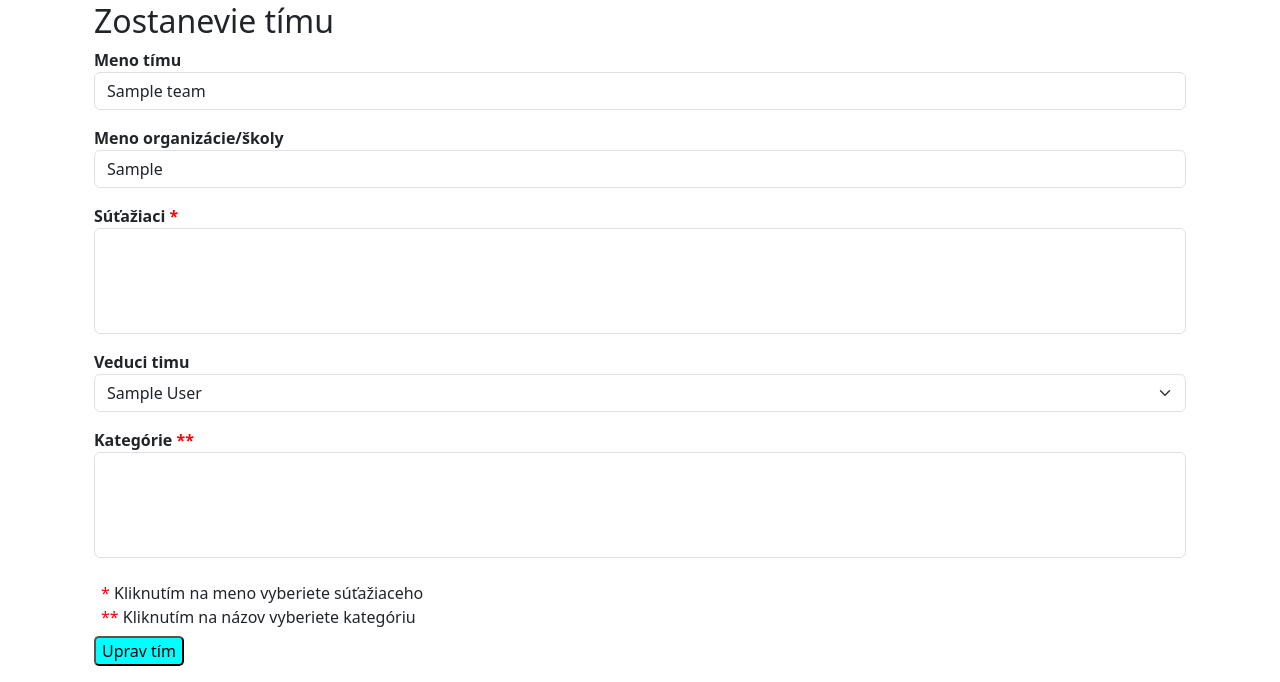
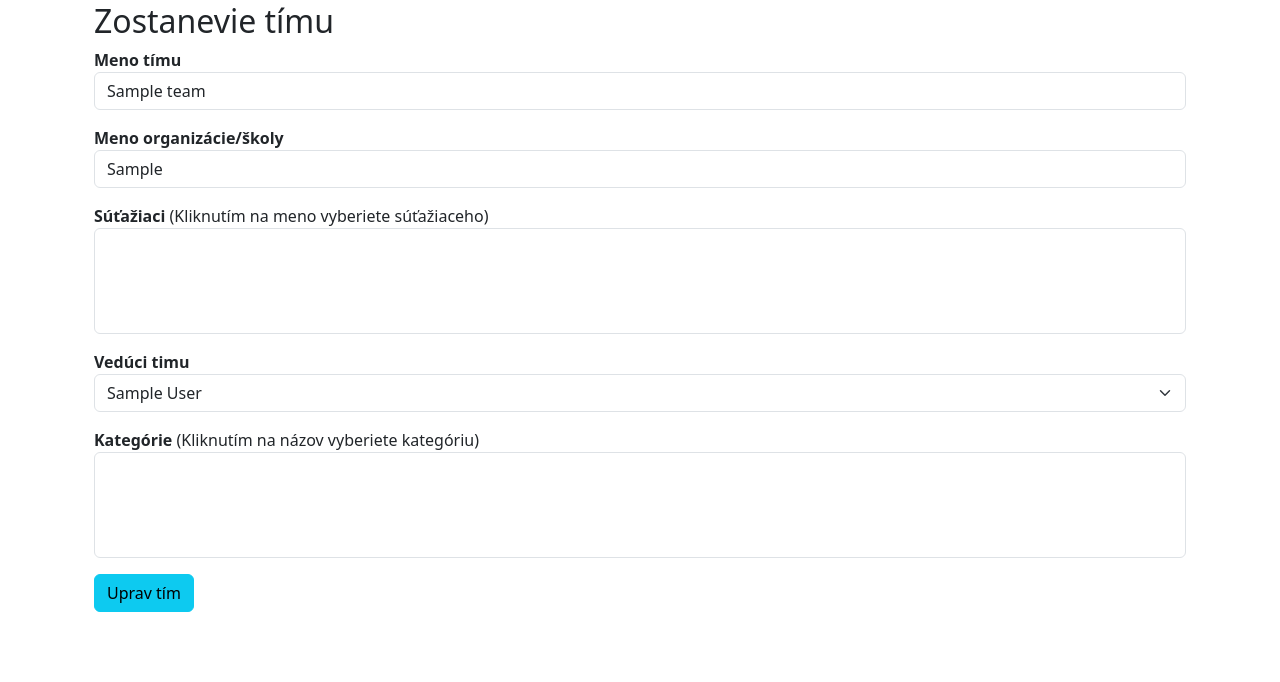
Before and after one commit to TIS2023-FMFI/robocup, a Django app: page /leader-panel/team/edit/1/ in a window 1280 px wide. Shown: the part 218-900 px from the top of the page. After the commit the page ends 830 px from the top, so only its background shows below. Run offline with Django 5.2, Linux system fonts and the light colour scheme; a user stored in the database is signed in; tables that the repository leaves empty hold one stand-in row (values such as "Sample post"); data that the repository does not hold is empty; parts of the project's set-up code (start-up, migrations or seed data) failed here and were passed over; some libraries are stand-ins or nearby versions.

Commit message:
use boostrap styles for buttons in leader panel

```diff
--- a/robocup-reg/web/leader/templates/team_assembly.html
+++ b/robocup-reg/web/leader/templates/team_assembly.html
@@ -39,8 +39,9 @@
                         </div>
                         <div class="mb-3">
                             <label for="competitors">
-                                <strong>Súťažiaci <a style="color: red">*</a> </strong>
+                                <strong>Súťažiaci</strong>
                             </label>
+                            (Kliknutím na meno vyberiete súťažiaceho)
                             <select id="multiple_select"
                                     name="{{ form.competitors.name }}"
                                     class="form-select"
@@ -55,7 +56,7 @@
                         </div>
                         <div class="mb-3">
                             <label for="team_leader">
-                                <strong>Veduci timu</strong>
+                                <strong>Vedúci timu</strong>
                             </label>
                             <select id="{{ form.team_leader.id_for_label }}"
                                     name="{{ form.team_leader.name }}"
@@ -70,8 +71,9 @@
                         </div>
                         <div class="mb-3">
                             <label for="categories">
-                                <strong>Kategórie <a style="color: red">**</a> </strong>
+                                <strong>Kategórie</strong>
                             </label>
+                            (Kliknutím na názov vyberiete kategóriu)
                             <select id="multiple_select1"
                                     name="{{ form.categories.name }}"
                                     class="form-select"
@@ -84,24 +86,10 @@
                                 {% endfor %}
                             </select>
                         </div>
-                        <div style="padding: 7px;">
-                            <div>
-                                <span style="color: red">*</span> Kliknutím na meno vyberiete súťažiaceho
-                            </div>
-                            <div>
-                                <span style="color: red">**</span> Kliknutím na názov vyberiete kategóriu
-                            </div>
-                        </div>
                         {% if form.instance.id %}
-                            <input type="submit"
-                                   value="Uprav tím"
-                                   style="border-radius: 5px;
-                                          background: cyan">
+                            <input type="submit" value="Uprav tím" class="btn btn-info">
                         {% else %}
-                            <input type="submit"
-                                   value="Pridaj tím"
-                                   style="border-radius: 5px;
-                                          background: cyan">
+                            <input type="submit" value="Pridaj tím" class="btn btn-info">
                         {% endif %}
                     </form>
                 </div>
```
Also changed, not shown: robocup-reg/web/leader/templates/add_competitor.html (+2 -8 lines), robocup-reg/web/leader/templates/add_supervisor.html (+2 -8 lines).
